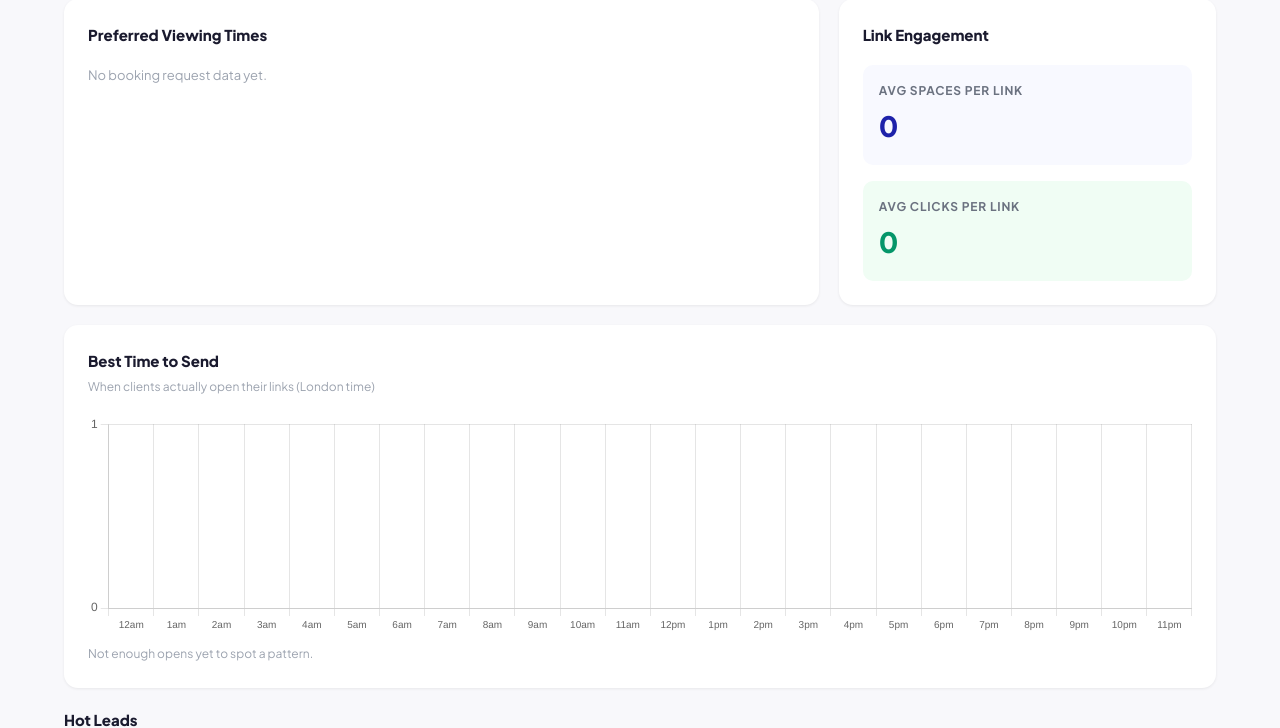
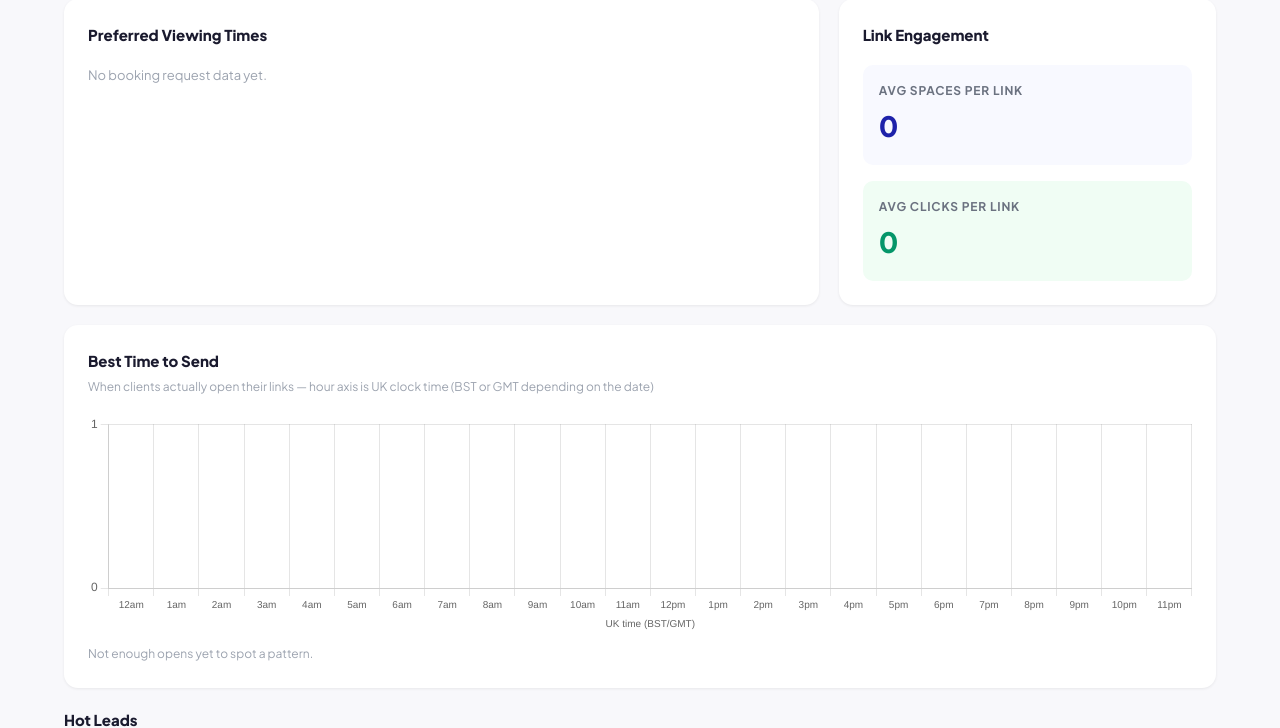
Before and after one commit to ritvizzzz/Proposal-Tool, a Flask app: page /dashboard/analytics in a window 1280 px wide. Shown: the part 498-1226 px from the top of the page. Run offline with Flask 3, Linux system fonts and the light colour scheme; data that the repository does not hold is empty.

Commit message:
Label every absolute clock-time with its timezone (BST/GMT or IST)
The Weekly Report's opens drill-down now shows both zones per event,
e.g. "Thu 20 Aug, 10:22 AM BST · 2:52 PM IST" — correctly detecting
BST vs GMT from the actual date rather than assuming BST year-round,
and calling out the day change when IST crosses midnight relative to
London. The Best Time to Send chart axis and peak-window text are now
explicit that the hours are UK clock time, with the IST-equivalent
peak window shown alongside.

```diff
--- a/app.py
+++ b/app.py
@@ -1793,6 +1793,28 @@ def _relative_time(dt_utc):
     d = int(secs // 86400)
     return f'{d} day{"s" if d != 1 else ""} ago'
 
+_IST_TZ = _dt_timezone(timedelta(hours=5, minutes=30))  # IST has no DST, unlike London
+
+def _fmt_time_ampm(dt_local):
+    return dt_local.strftime('%I:%M %p').lstrip('0')  # "09:15 AM" -> "9:15 AM"
+
+def _fmt_date_part(dt_local):
+    return f'{dt_local.strftime("%a")} {dt_local.day} {dt_local.strftime("%b")}'
+
+def _fmt_dual_tz(dt_utc):
+    """Every absolute clock-time shown to this India-based team needs to say
+    which zone it's in — shows both London's current zone (BST or GMT,
+    whichever actually applies on that date) and IST side by side, e.g.
+    'Thu 20 Aug, 10:22 AM BST · 2:52 PM IST'."""
+    london = dt_utc.astimezone(_LONDON_TZ)
+    ist = dt_utc.astimezone(_IST_TZ)
+    london_str = f'{_fmt_date_part(london)}, {_fmt_time_ampm(london)} {london.tzname()}'
+    if ist.date() == london.date():
+        ist_str = f'{_fmt_time_ampm(ist)} IST'
+    else:
+        ist_str = f'{_fmt_date_part(ist)}, {_fmt_time_ampm(ist)} IST'
+    return f'{london_str} · {ist_str}'
+
 # Links flagged is_test are excluded from every analytics rollup below —
 # they stay visible/manageable in the dashboard list, just not counted.
 _REAL_LINKS_SQL = "SELECT token FROM share_links WHERE is_test=0 OR is_test IS NULL"
@@ -1959,25 +1981,33 @@ def _get_peak_open_hours(conn):
         SELECT cutoff_at as created_at FROM ({_SECOND_OPEN_CUTOFF_SQL}) co
         WHERE co.token IN ({_REAL_LINKS_SQL})
     """).fetchall()
-    hour_counts = [0] * 24
+    hour_counts = [0] * 24       # UK local hour (BST or GMT depending on date)
+    hour_counts_ist = [0] * 24   # same events, bucketed by IST hour instead
     for r in rows:
         try:
-            local_hour = _parse_utc(r['created_at']).astimezone(_LONDON_TZ).hour
+            dt_utc = _parse_utc(r['created_at'])
         except ValueError:
             continue
-        hour_counts[local_hour] += 1
-
-    peak_window = None
-    if sum(hour_counts) >= 5:  # not enough data to draw a conclusion below this
-        threshold = max(hour_counts) * 0.7
-        peak_hours = [h for h, c in enumerate(hour_counts) if c >= threshold and c > 0]
-        if peak_hours:
-            def _fmt(h):
-                suffix = 'am' if h < 12 else 'pm'
-                hh = h % 12 or 12
-                return f'{hh}{suffix}'
-            peak_window = f'{_fmt(min(peak_hours))}–{_fmt(max(peak_hours) + 1)}'
-    return hour_counts, peak_window
+        hour_counts[dt_utc.astimezone(_LONDON_TZ).hour] += 1
+        hour_counts_ist[dt_utc.astimezone(_IST_TZ).hour] += 1
+
+    def _fmt_hour(h):
+        suffix = 'am' if h % 24 < 12 else 'pm'
+        hh = h % 12 or 12
+        return f'{hh}{suffix}'
+
+    def _peak_window(counts):
+        if sum(counts) < 5:  # not enough data to draw a conclusion below this
+            return None
+        threshold = max(counts) * 0.7
+        peak_hours = [h for h, c in enumerate(counts) if c >= threshold and c > 0]
+        if not peak_hours:
+            return None
+        return f'{_fmt_hour(min(peak_hours))}–{_fmt_hour(max(peak_hours) + 1)}'
+
+    peak_window = _peak_window(hour_counts)
+    peak_window_ist = _peak_window(hour_counts_ist)
+    return hour_counts, peak_window, peak_window_ist
 
 
 def _fmt_short_date(d):
@@ -2106,7 +2136,7 @@ def api_weekly_report_opens():
             continue
         events.append({
             'sort_key': dt_utc.isoformat(),
-            'when': local.strftime('%a %d %b, %I:%M %p'),
+            'when': _fmt_dual_tz(dt_utc),
             'client': r['label'] or 'Unlabelled link',
             'token': r['token'],
         })
@@ -2189,7 +2219,7 @@ def dashboard_analytics():
         """).fetchone()[0]
 
         repeat_openers = _get_repeat_openers(conn)
-        hour_counts, peak_window = _get_peak_open_hours(conn)
+        hour_counts, peak_window, peak_window_ist = _get_peak_open_hours(conn)
 
     # Group hot leads by which velocity tier they tripped, fastest first, so
     # "2+ in 24h" / "3+ in 48h" / "4+ in 72h" can each be shown as their own table.
@@ -2238,6 +2268,7 @@ def dashboard_analytics():
         hot_by_tier=hot_by_tier,
         hour_counts=hour_counts,
         peak_window=peak_window,
+        peak_window_ist=peak_window_ist,
         HOT_LEAD_TIERS=HOT_LEAD_TIERS,
     )
 
--- a/templates/analytics.html
+++ b/templates/analytics.html
@@ -85,11 +85,11 @@
 <!-- Best Time to Send -->
 <div style="background:#fff;border-radius:14px;padding:24px;box-shadow:0 1px 3px rgba(0,0,0,0.07);margin-bottom:20px">
   <h2 style="font-size:15px;font-weight:800;color:#1A1A2E;margin-bottom:4px">Best Time to Send</h2>
-  <p style="font-size:12px;color:#9CA3AF;margin-bottom:18px">When clients actually open their links (London time)</p>
+  <p style="font-size:12px;color:#9CA3AF;margin-bottom:18px">When clients actually open their links — hour axis is UK clock time (BST or GMT depending on the date)</p>
   <canvas id="chartHours" style="max-height:220px"></canvas>
   {% if peak_window %}
   <div style="margin-top:14px;padding:10px 12px;border-radius:10px;background:#F8F9FF;font-size:12.5px;color:#1A1A2E">
-    <strong style="color:#1E22AA">Peak:</strong> most opens land {{ peak_window }} — send proposals in that window for the best chance of a quick open.
+    <strong style="color:#1E22AA">Peak:</strong> most opens land {{ peak_window }} UK time{% if peak_window_ist %} ({{ peak_window_ist }} IST){% endif %} — send proposals in that window for the best chance of a quick open.
   </div>
   {% else %}
   <p style="color:#9CA3AF;font-size:12px;margin-top:10px">Not enough opens yet to spot a pattern.</p>
@@ -239,7 +239,7 @@
       responsive: true,
       plugins: { legend: { display: false } },
       scales: {
-        x: { ticks: { font: { size: 10 } } },
+        x: { ticks: { font: { size: 10 } }, title: { display: true, text: 'UK time (BST/GMT)', font: { size: 10 } } },
         y: { beginAtZero: true, ticks: { precision: 0 } }
       }
     }
```
